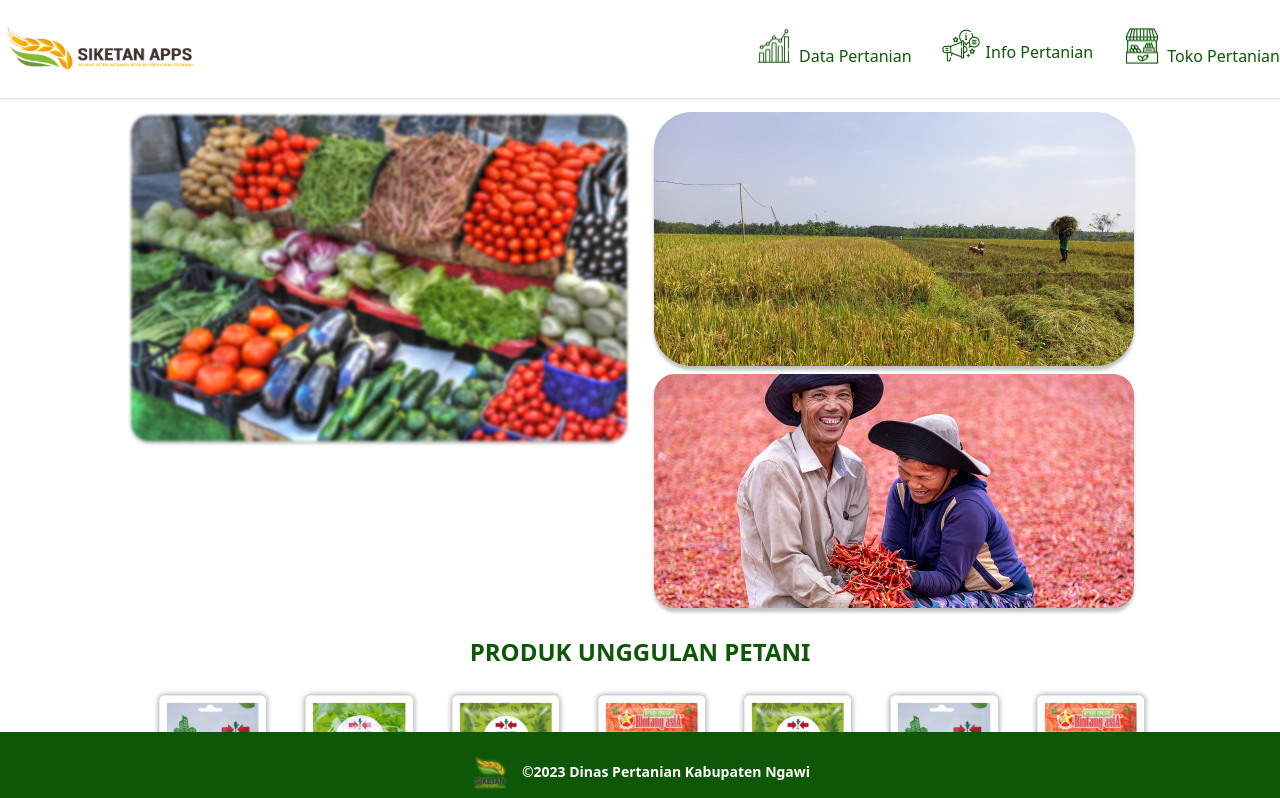
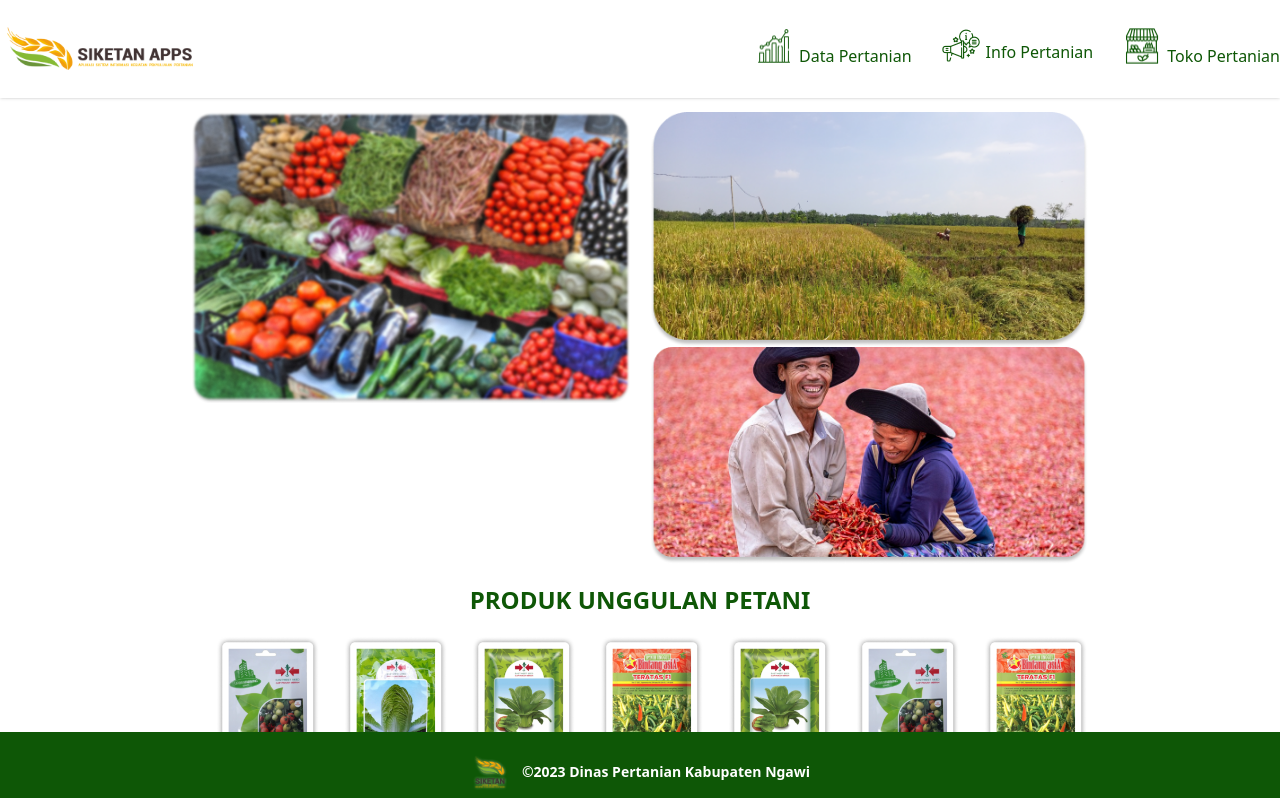
Before and after one commit to Germa-Studio/web-view, a React (Vite) app: page /toko-pertanian in a window 1280 px wide. Shown: the top 798 px of the page. Built offline with nearby package versions, Linux system fonts and the light colour scheme.

Commit message:
max width

```diff
--- a/src/pages/dataPertanianDaerah.jsx
+++ b/src/pages/dataPertanianDaerah.jsx
@@ -53,7 +53,7 @@ useEffect(() => {
 }, []);
 
   return (
-    <section className="pb-5">
+    <section className="pb-5 max-w-[90%] mx-auto">
       <MainCard transparent noPadding>
         <MainCard transparent noPadding row center>
           <MainCard transparent width="30%">
--- a/src/pages/infoPertanian.jsx
+++ b/src/pages/infoPertanian.jsx
@@ -6,7 +6,7 @@ import Slider from "../components/pages/InfoPertanian/Slider";
 
 export default function InfoPertanian() {
   return (
-    <section className="pb-5">
+    <section className="pb-5 max-w-[90%] mx-auto">
       <MainCard row transparent center>
         <MainCard width="80%">
           {/* <Image src="/image/icon-sawah.png" alt="Icon Sawah" /> */}
--- a/src/pages/tokoPertanian.jsx
+++ b/src/pages/tokoPertanian.jsx
@@ -6,7 +6,7 @@ import CarouselPromo from "../components/pages/TokoPertanian/carouselPromo";
 export default function InfoPertanian() {
   return (
     <section>
-      <div className="pb-5">
+      <div className="pb-5 max-w-[90%] mx-auto">
         {/* Header */}
         {/* Dekstop */}
         <div className="w-full hidden md:block">
```
